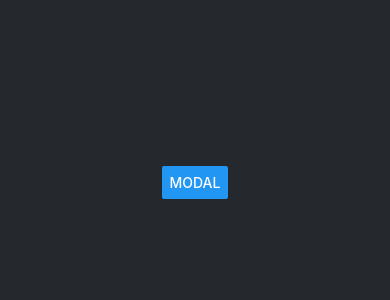
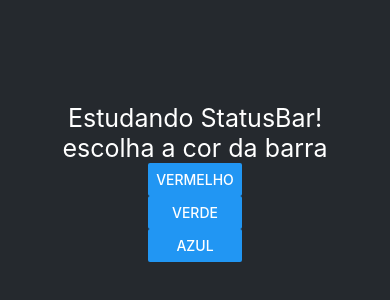
Before and after one commit to Aldenor-Neto/React-Native-component, a React Native app: screen / in a window 390 px wide. Shown: the part 240-540 px from the top of the page. Built offline with nearby package versions, Linux system fonts and the light colour scheme.

Commit message:
statusBar - barra de stado

```diff
--- a/App.js
+++ b/App.js
@@ -1,5 +1,6 @@
 import { StatusBar } from 'expo-status-bar';
-import { StyleSheet, Text, View, Image } from 'react-native';
+import { StyleSheet, Text, View, Image, SafeAreaView, Button } from 'react-native';
+import { useState } from 'react';
 
 import HelloWord from './componentes/HelloWord';
 import DimensoesFixas from './componentes/DimensoesFixas';
@@ -18,11 +19,32 @@ import Toque from './componentes/ToqueTouchable';
 import ComponenteModal from './componentes/Modal';
 
 export default function App() {
+
+const [cor, setCor] = useState('white');
+
   return (
-    <View style={styles.container}>
-      <ComponenteModal/>
-      <StatusBar style="auto" />
-    </View>
+    <SafeAreaView style={styles.container}>
+      <StatusBar backgroundColor={cor} />
+
+      <Text style={styles.texto}>Estudando StatusBar!</Text>
+      <Text style={styles.texto}>escolha a cor da barra</Text>
+
+      <View>
+        <Button
+        title='Vermelho'
+        onPress={() => {setCor('red')}}
+        />
+        <Button
+        title='Verde'
+        onPress={() => {setCor('green')}}
+        />
+        <Button
+        title='Azul'
+        onPress={() => {setCor('blue')}}
+        />
+      </View>
+
+    </SafeAreaView>
   );
 }
 
@@ -33,4 +55,8 @@ const styles = StyleSheet.create({
     alignItems: 'center',
     justifyContent: 'center',
   },
+  texto: {
+    color: 'white',
+    fontSize: 25
+  }
 });
```
